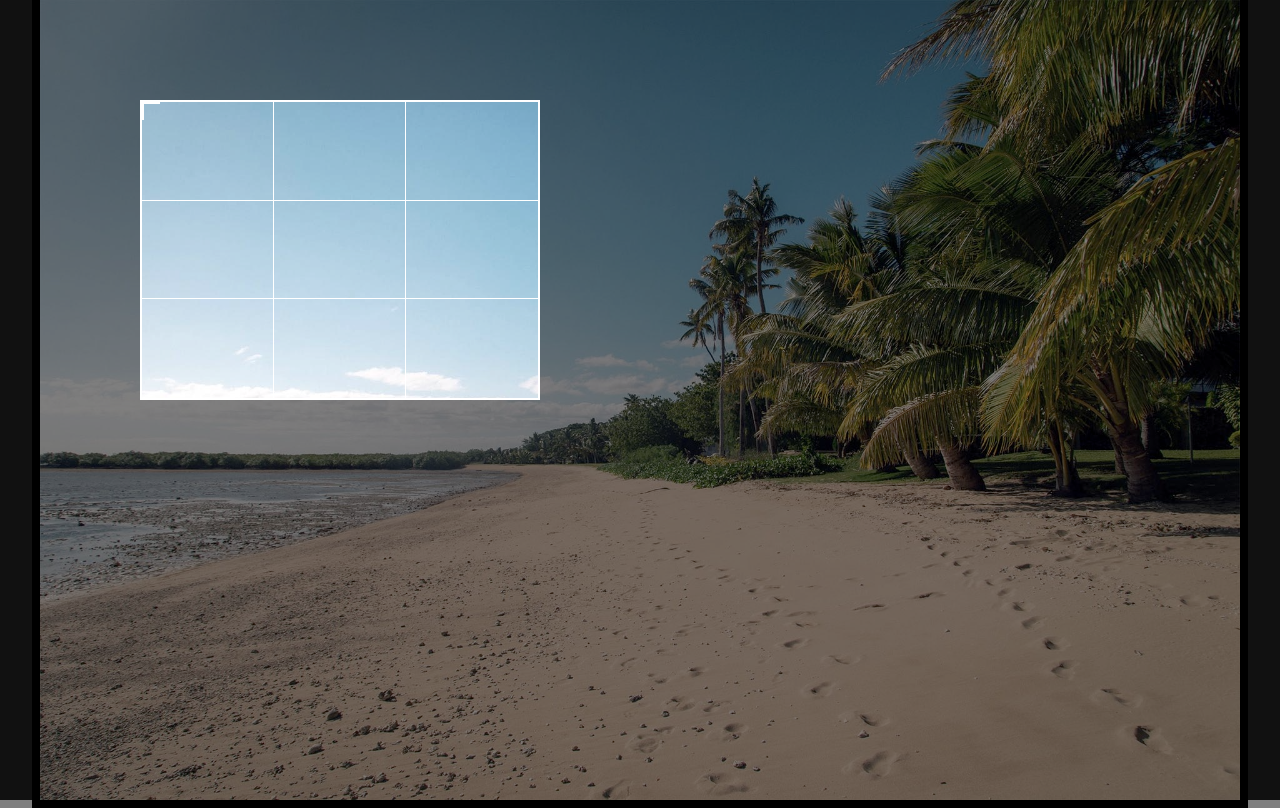
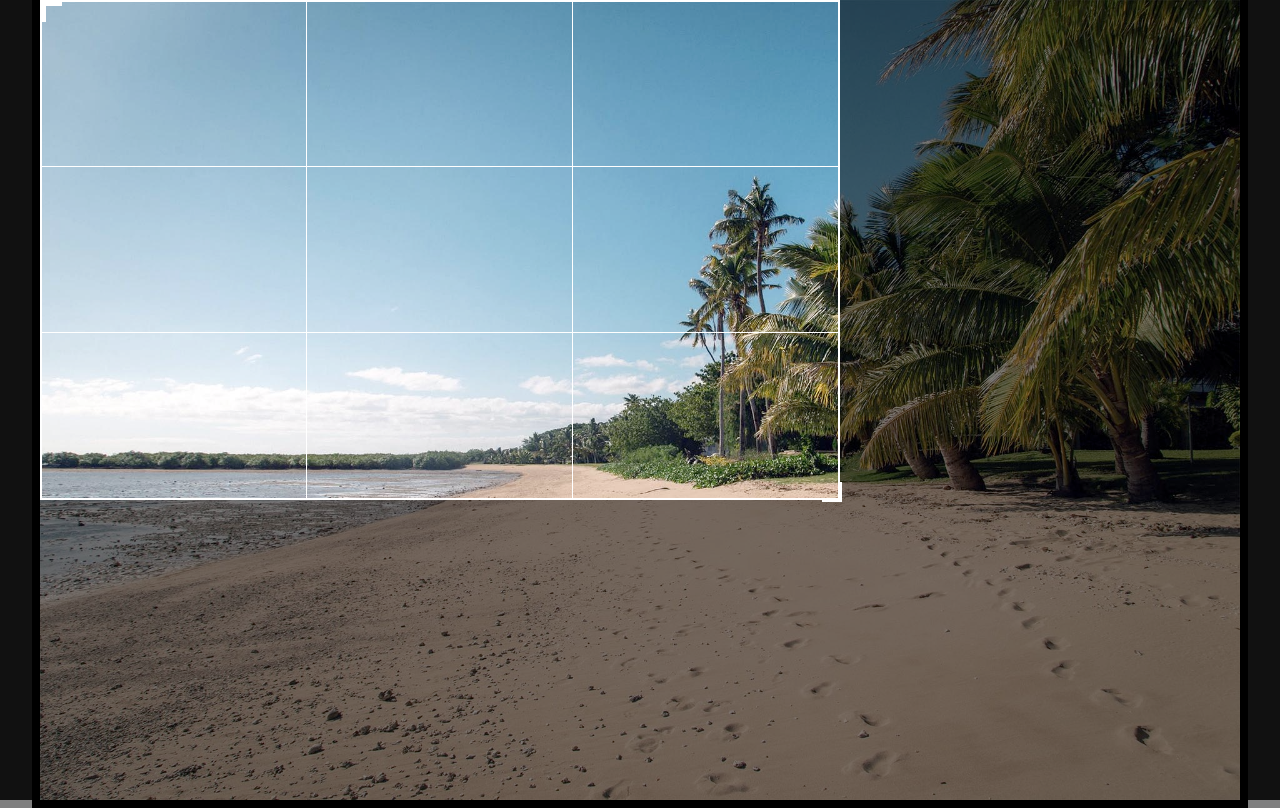
Before and after one commit to mikaelgramont/imgly-draggable, a Next.js app: page / in a window 1280 px wide. Built offline with nearby package versions, Linux system fonts and the light colour scheme.

Commit message:
Committing some changes made during the last part of the interview (+ some prettier changes I can't rollback, sorry :/)

```diff
--- a/components/CropArea.jsx
+++ b/components/CropArea.jsx
@@ -29,6 +29,10 @@ const CropArea = ({ initialTopLeft, initialBottomRight, minHeight, minWidth }) =
   const [bottom, setBottom] = useState(initialBottomRight[1]);
   const [right, setRight] = useState(initialBottomRight[0]);
 
+  console.log({
+    top, left, bottom, right
+  });
+
   const areaEventHandlers = {
     onStop: (e, {x, y, deltaX, deltaY }) => {
       setLeft(x);
--- a/components/CropAreaVisuals.jsx
+++ b/components/CropAreaVisuals.jsx
@@ -1,47 +1,41 @@
-import Draggable from "react-draggable";
+import Draggable, { DraggableCore } from 'react-draggable';
 
 const CropAreaVisuals = ({ top, bottom, right, left, areaEventHandlers, handleCallbacks }) => {
   const style = {
-    top: 0,
-    left: 0,
-    right: `${right}px`,
-    bottom: `${bottom}px`,
+    top,
+    left,
+    width: `${right}px`,
+    height: `${bottom}px`,
   };
   const position = { x: left, y: top };
 
-  const {
-    setTop,
-    setLeft,
-    setBottom,
-    setRight,
-  } = handleCallbacks;
+  const { setTop, setLeft, setBottom, setRight } = handleCallbacks;
 
   const updateTopLeft = (e, data) => {
-    const {x, y, lastX, lastY, deltaX, deltaY} = data;
-    console.log('updateTopLeft', {x, deltaX});
+    const { x, y, deltaX, deltaY } = data;
     setTop(y);
     setLeft(x);
 
-    setBottom(bottom + deltaY);
-    setRight(right + deltaX);
-  }
-  const updateTopRight = (e, {x, y}) => {
+    setBottom(bottom - deltaY);
+    setRight(right - deltaX);
+  };
+  const updateTopRight = (e, { x, y }) => {
     setTop(y);
     setRight(x);
-  }
-  const updateBottomRight = (e, {x, y}) => {
+  };
+  const updateBottomRight = (e, { x, y }) => {
     setBottom(y);
     setRight(x);
   };
-  const updateBottomLeft = (e, {x, y}) => {
+
+  const updateBottomLeft = (e, { x, y }) => {
     setBottom(y);
     setLeft(x);
   };
 
-  return(
+  return (
     <>
-
-    <Draggable disabled bounds="parent" position={position} {...areaEventHandlers}>
+      <Draggable bounds="parent" position={position} {...areaEventHandlers}>
         <div className="outside" style={style}>
           <div className="ratio-line vertical vertical-1" />
           <div className="ratio-line vertical vertical-2" />
@@ -49,13 +43,15 @@ const CropAreaVisuals = ({ top, bottom, right, left, areaEventHandlers, handleCa
           <div className="ratio-line horizontal horizontal-2" />
 
           {/*<div className="handle handle-top-right" />*/}
-        {/*<div className="handle handle-bottom-right" />*/}
           {/*<div className="handle handle-bottom-left" />*/}
+          <DraggableCore bounds="parent" onDrag={updateTopLeft}>
+            <div className="handle handle-top-left" style={{ left, top }} />
+          </DraggableCore>
+
+          <DraggableCore bounds="parent" onDrag={updateBottomRight}>
+            <div className="handle handle-bottom-right" style={{ left: right, top: bottom }} />
+          </DraggableCore>
         </div>
-    </Draggable>
-
-    <Draggable bounds="parent" position={{x: left, y: top}} onDrag={updateTopLeft}>
-      <div className="handle handle-top-left" />
       </Draggable>
 
       <style jsx>{`
@@ -120,7 +116,7 @@ const CropAreaVisuals = ({ top, bottom, right, left, areaEventHandlers, handleCa
           border-top: none;
         }
       `}</style>
-
     </>
-)};
+  );
+};
 export default CropAreaVisuals;
--- a/components/Croppable.jsx
+++ b/components/Croppable.jsx
@@ -10,7 +10,13 @@
 import CropArea from '../components/CropArea';
 
 const MIN_SIZE = 64;
-const INITIAL_TOP_LEFT = [100, 100];
+
+/*
+ Absolute coordinates for the top-left and bottom-right corners.
+ Right now, these are expressed in viewport pixels. Since the image is elastic, its dimensions change with the viewport.
+ TODO: express these relatively to the image itself and then translate them into viewport coordinates.
+ */
+const INITIAL_TOP_LEFT = [0, 0];
 const INITIAL_BOTTOM_RIGHT = [800, 500];
 
 const Croppable = ({ url }) => (
@@ -18,7 +24,12 @@ const Croppable = ({ url }) => (
     <img src={url} alt="Image being cropped" className="image" />
 
     <div className="crop">
-      <CropArea minWidth={MIN_SIZE} minHeight={MIN_SIZE} initialTopLeft={INITIAL_TOP_LEFT} initialBottomRight={INITIAL_BOTTOM_RIGHT}/>
+      <CropArea
+        minWidth={MIN_SIZE}
+        minHeight={MIN_SIZE}
+        initialTopLeft={INITIAL_TOP_LEFT}
+        initialBottomRight={INITIAL_BOTTOM_RIGHT}
+      />
     </div>
 
     <style jsx>{`
--- a/pages/index.js
+++ b/pages/index.js
@@ -1,6 +1,6 @@
-import Head from 'next/head'
+import Head from 'next/head';
 
-import Croppable from "../components/Croppable";
+import Croppable from '../components/Croppable';
 
 export default function Home() {
   return (
@@ -47,5 +47,5 @@ export default function Home() {
         }
       `}</style>
     </div>
-  )
+  );
 }
```
Lines whose indentation alone changed are shown as unchanged.
